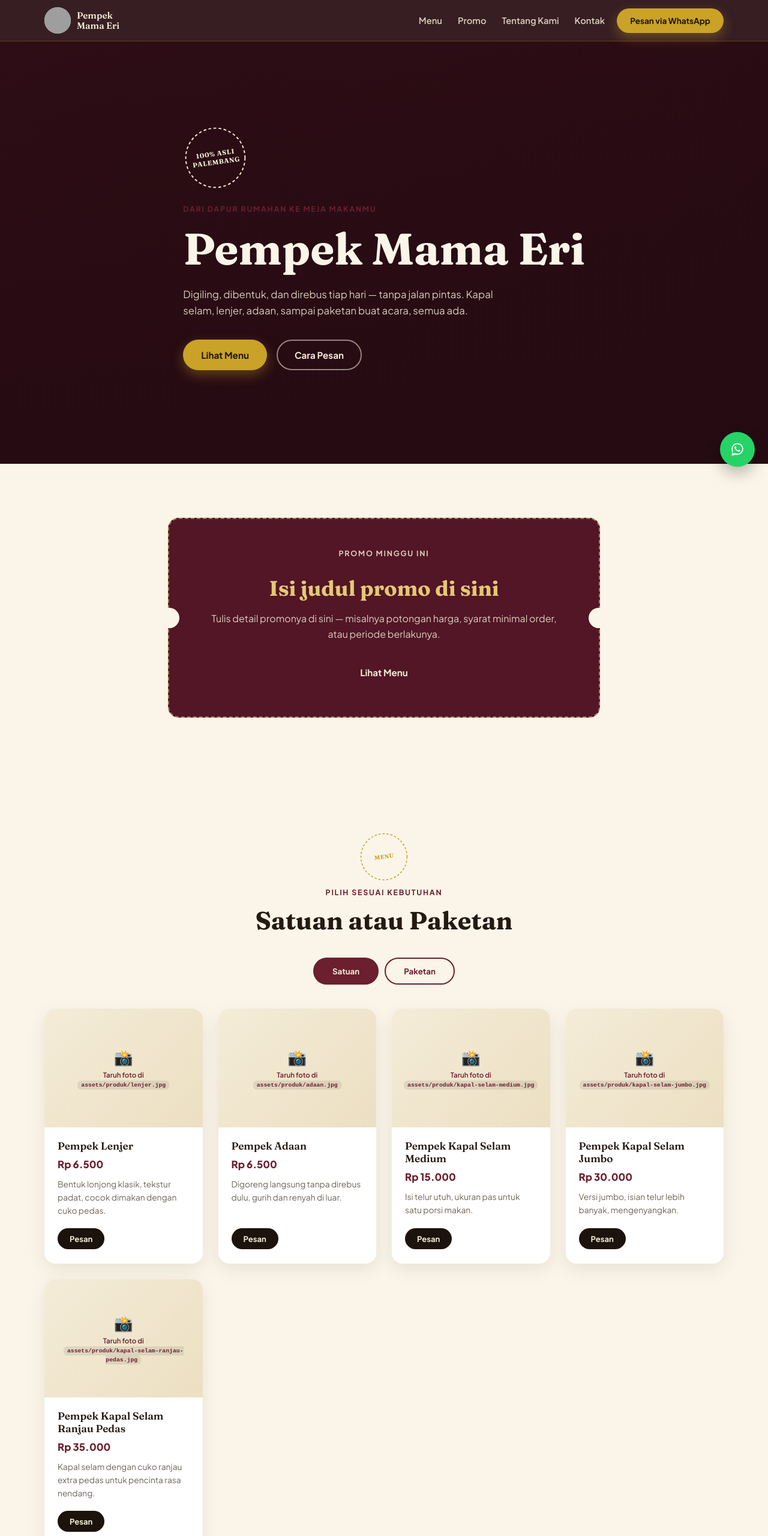
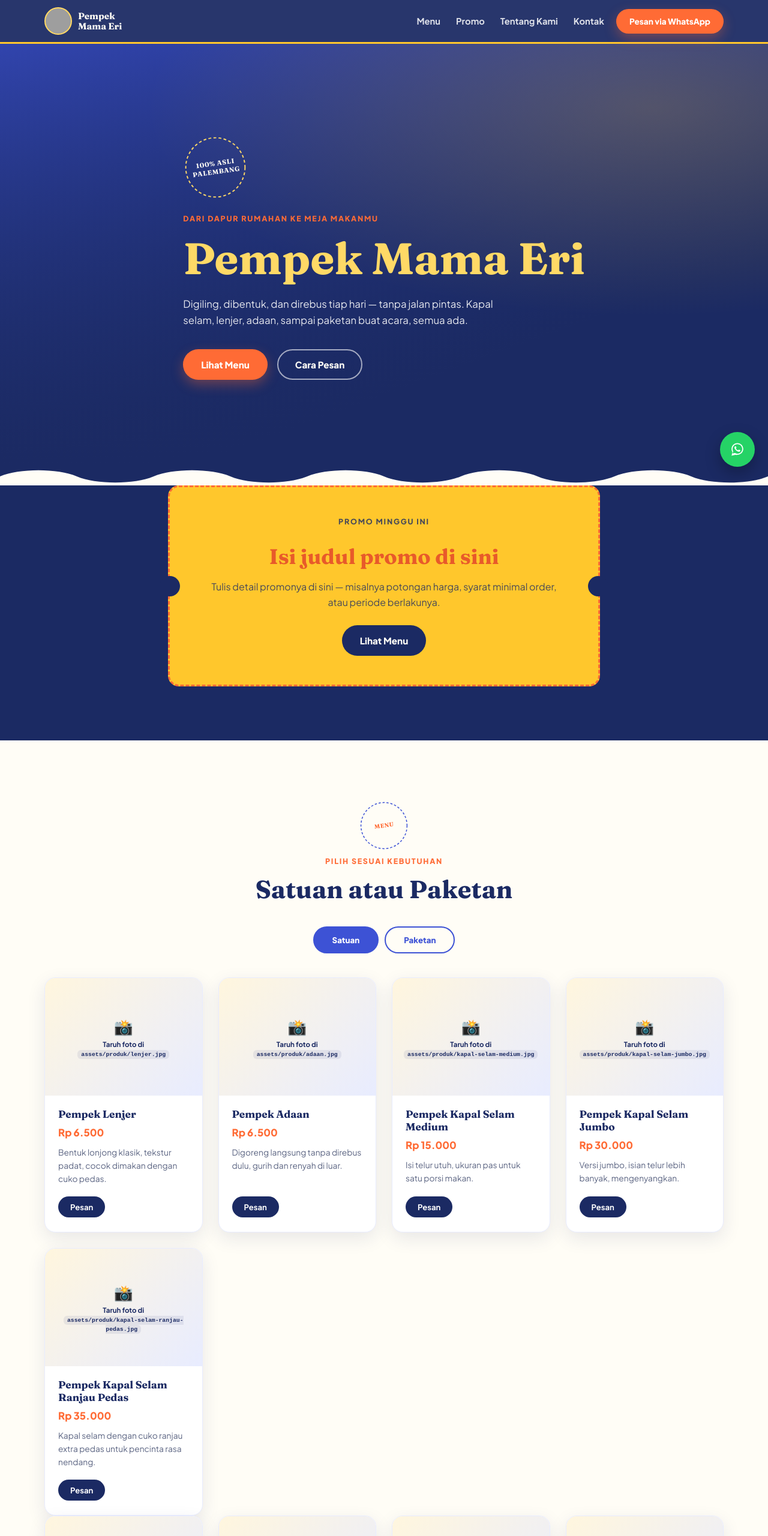
Before and after one commit to halogege/pempek-mama-eri, a plain HTML site: page index.html in a window 1280 px wide. Shown: the top 2560 px of the page at 60% size. Drawn offline with Linux system fonts and the light colour scheme; grey boxes are pictures that could not be loaded.

Commit message:
Add files via upload

```diff
--- a/assets/script.js
+++ b/assets/script.js
@@ -22,9 +22,12 @@ const CONFIG = {
   ],
 
   paket: [
-    { key: "paket-10pcs", nama: "Paket Per 10 Pcs (Lenjer, Adaan, Kulit, Selam Mini)", harga: "Rp 60.000 – Rp 65.000", desc: "Bisa pilih satu jenis: Lenjer, Adaan, Kulit, atau Mini — pas buat cemilan rame-rame." },
-    { key: "paket-50-100rb", nama: "Paket Pempek Palembang Campur (50–100rb)", harga: "Rp 50.000 – Rp 100.000", desc: "Campuran lengkap plus cuko, mie, timun, dan cabai rawit." },
-    { key: "paket-300-500rb", nama: "Paket Pempek Palembang Campur (300–500rb)", harga: "Rp 300.000 – Rp 500.000", desc: "Ukuran besar untuk acara/arisan/kantor. Pre-order, dikirim dalam 3 hari." }
+    { key: "paket-50rb", nama: "Paket Pempek Palembang Campur 50rb", harga: "Rp 50.000", desc: "Campuran lengkap plus cuko, mie, timun, dan cabai rawit — pas buat 1-2 orang." },
+    { key: "paket-100rb", nama: "Paket Pempek Palembang Campur 100rb", harga: "Rp 100.000", desc: "Isi lebih banyak dari paket 50rb, cocok buat berdua atau nemenin ngumpul kecil." },
+    { key: "paket-150rb", nama: "Paket Pempek Palembang Campur 150rb", harga: "Rp 150.000", desc: "Porsi lebih besar, pas buat keluarga kecil atau teman kantor." },
+    { key: "paket-250rb", nama: "Paket Pempek Palembang Campur 250rb", harga: "Rp 250.000", desc: "Cocok buat acara kumpul-kumpul dengan tamu lebih banyak." },
+    { key: "paket-300rb", nama: "Paket Pempek Palembang Campur 300rb", harga: "Rp 300.000", desc: "Ukuran besar untuk acara/arisan/kantor. Pre-order, dikirim dalam 3 hari." },
+    { key: "paket-500rb", nama: "Paket Pempek Palembang Campur 500rb", harga: "Rp 500.000", desc: "Paket paling besar, cocok untuk acara besar/kantor. Pre-order, dikirim dalam 3 hari." }
   ]
 };
 
--- a/assets/style.css
+++ b/assets/style.css
@@ -1,19 +1,20 @@
 /* =========================================================
    Pempek Mama Eri — design tokens
-   Palet terinspirasi songket Palembang: maroon tua + benang emas,
-   dengan aksen cokelat gelap ala cuko.
+   Palet diambil langsung dari logo: kuning ceria, biru,
+   dan oranye — biar konsisten sama identitas brand.
 ========================================================= */
 :root{
-  --maroon-950: #260b12;
-  --maroon-900: #3a1019;
-  --maroon-800: #521626;
-  --maroon-700: #6b1f2f;
-  --gold-500:   #c9a227;
-  --gold-300:   #e4c874;
-  --cuko-900:   #1c130c;
-  --cream-100:  #f4ecd8;
-  --cream-050:  #faf5e8;
-  --ink:        #241a12;
+  --navy-900:   #1B2A63;
+  --navy-800:   #223485;
+  --blue-600:   #3D52D5;
+  --blue-100:   #E8ECFF;
+  --yellow-500: #FFC72C;
+  --yellow-400: #FFD966;
+  --yellow-100: #FFF6DE;
+  --orange-500: #FF6B35;
+  --orange-600: #E85A2A;
+  --cream-050:  #FFFDF6;
+  --ink:        #1B2A63;
 
   --font-display: "Fraunces", serif;
   --font-body: "Plus Jakarta Sans", sans-serif;
@@ -30,13 +31,14 @@ body{
   color: var(--ink);
   background: var(--cream-050);
   -webkit-font-smoothing: antialiased;
+  overflow-x: hidden;
 }
 img{ max-width:100%; display:block; }
 h1,h2,h3{ font-family: var(--font-display); margin:0; }
 p{ margin:0; line-height:1.6; }
 a{ color:inherit; text-decoration:none; }
 code{
-  background: rgba(0,0,0,.08);
+  background: rgba(27,42,99,.08);
   padding: 2px 6px;
   border-radius: 6px;
   font-size: .85em;
@@ -51,13 +53,13 @@ code{
   font-size: .78rem;
   letter-spacing: .14em;
   text-transform: uppercase;
-  font-weight: 700;
-  color: var(--maroon-700);
+  font-weight: 800;
+  color: var(--orange-500);
   margin-bottom: 10px;
 }
-.eyebrow-dark{ color: var(--maroon-900); }
-.eyebrow-light{ color: var(--gold-300); }
-h2.light{ color: var(--cream-100); }
+.eyebrow-dark{ color: var(--orange-600); }
+.eyebrow-light{ color: var(--yellow-400); }
+h2.light{ color: var(--cream-050); }
 
 /* ---------- buttons ---------- */
 .btn{
@@ -67,7 +69,7 @@ h2.light{ color: var(--cream-100); }
   gap:8px;
   padding: 14px 28px;
   border-radius: 999px;
-  font-weight: 700;
+  font-weight: 800;
   font-size: .95rem;
   border: 2px solid transparent;
   cursor:pointer;
@@ -75,23 +77,24 @@ h2.light{ color: var(--cream-100); }
   white-space: nowrap;
 }
 .btn:hover{ transform: translateY(-2px); }
-.btn:focus-visible{ outline: 3px solid var(--gold-300); outline-offset: 3px; }
+.btn:focus-visible{ outline: 3px solid var(--blue-600); outline-offset: 3px; }
 .btn-gold{
-  background: var(--gold-500);
-  color: var(--cuko-900);
-  box-shadow: 0 8px 20px rgba(201,162,39,.35);
+  background: var(--orange-500);
+  color: #fff;
+  box-shadow: 0 8px 20px rgba(255,107,53,.35);
 }
-.btn-gold:hover{ box-shadow: 0 12px 26px rgba(201,162,39,.45); }
+.btn-gold:hover{ background: var(--orange-600); box-shadow: 0 12px 26px rgba(255,107,53,.45); }
 .btn-outline{
   background: transparent;
-  border-color: rgba(244,236,216,.55);
-  color: var(--cream-100);
+  border-color: rgba(255,255,255,.6);
+  color: var(--cream-050);
 }
-.btn-outline:hover{ border-color: var(--gold-300); color: var(--gold-300); }
+.btn-outline:hover{ border-color: var(--yellow-400); color: var(--yellow-400); }
 .btn-maroon{
-  background: var(--maroon-800);
-  color: var(--cream-100);
+  background: var(--navy-900);
+  color: var(--cream-050);
 }
+.btn-maroon:hover{ background: var(--navy-800); }
 
 /* ---------- stamp / seal signature element ---------- */
 .stamp{
@@ -103,7 +106,7 @@ h2.light{ color: var(--cream-100); }
 .stamp-ring{
   position:absolute; inset:0;
   width:100%; height:100%;
-  color: var(--gold-500);
+  color: var(--blue-600);
 }
 .stamp-ring circle{
   fill:none;
@@ -117,22 +120,33 @@ h2.light{ color: var(--cream-100); }
   font-size: .68rem;
   letter-spacing: .06em;
   text-align:center;
-  color: var(--gold-500);
+  color: var(--orange-500);
   line-height: 1.25;
   transform: rotate(-8deg);
 }
 .stamp-hero{ margin-bottom: 22px; }
-.stamp-hero .stamp-ring, .stamp-hero .stamp-text{ color: var(--cream-100); }
+.stamp-hero .stamp-ring{ color: var(--yellow-400); }
+.stamp-hero .stamp-text{ color: var(--cream-050); }
 .stamp-small{ width:84px; height:84px; margin-bottom:8px; }
 .stamp-small .stamp-text{ font-size:.6rem; }
-.stamp-light .stamp-ring, .stamp-light .stamp-text{ color: var(--gold-300); }
+.stamp-light .stamp-ring{ color: var(--yellow-400); }
+.stamp-light .stamp-text{ color: var(--yellow-400); }
+
+/* ---------- scallop divider (echoes the wavy edge of the logo) ---------- */
+.scallop{
+  display:block;
+  width:100%;
+  height: 34px;
+  line-height:0;
+}
+.scallop svg{ width:100%; height:100%; display:block; }
 
 /* ---------- nav ---------- */
 .nav{
   position: sticky; top:0; z-index: 50;
-  background: rgba(38,11,18,.92);
+  background: rgba(27,42,99,.94);
   backdrop-filter: blur(8px);
-  border-bottom: 1px solid rgba(201,162,39,.25);
+  border-bottom: 3px solid var(--yellow-500);
 }
 .nav-inner{
   max-width: var(--container);
@@ -142,43 +156,44 @@ h2.light{ color: var(--cream-100); }
 }
 .brand{ display:flex; align-items:center; gap:10px; margin-right:auto; }
 .brand-mark{
-  width:44px; height:44px; border-radius:50%;
-  background: var(--cream-100);
+  width:46px; height:46px; border-radius:50%;
+  background: var(--yellow-500);
   overflow:hidden;
   display:flex; align-items:center; justify-content:center;
   flex-shrink:0;
+  border: 2px solid var(--yellow-400);
 }
 .brand-mark img{ width:100%; height:100%; object-fit:cover; }
 .brand-name{
   font-family: var(--font-display);
-  font-weight:600;
+  font-weight:700;
   font-size: .95rem;
   line-height:1.15;
-  color: var(--cream-100);
+  color: var(--cream-050);
 }
 .nav-links{ display:flex; gap:26px; }
 .nav-links a{
-  color: rgba(244,236,216,.85);
-  font-size:.92rem; font-weight:600;
+  color: rgba(255,255,255,.85);
+  font-size:.92rem; font-weight:700;
 }
-.nav-links a:hover{ color: var(--gold-300); }
+.nav-links a:hover{ color: var(--yellow-400); }
 .nav-cta{ padding: 10px 20px; font-size:.85rem; }
 .hamburger{
   display:none; flex-direction:column; gap:5px;
   background:none; border:none; cursor:pointer; padding:6px;
 }
-.hamburger span{ width:24px; height:2px; background: var(--cream-100); border-radius:2px; }
+.hamburger span{ width:24px; height:2px; background: var(--cream-050); border-radius:2px; }
 
 @media (max-width: 860px){
   .nav-links{
     position:absolute; top:100%; left:0; right:0;
-    background: var(--maroon-950);
+    background: var(--navy-900);
     flex-direction:column; gap:0;
     max-height:0; overflow:hidden;
     transition: max-height .25s ease;
   }
   .nav-links.open{ max-height: 260px; }
-  .nav-links a{ padding: 16px 24px; border-top: 1px solid rgba(255,255,255,.08); }
+  .nav-links a{ padding: 16px 24px; border-top: 1px solid rgba(255,255,255,.1); }
   .nav-cta{ display:none; }
   .hamburger{ display:flex; }
 }
@@ -189,60 +204,61 @@ h2.light{ color: var(--cream-100); }
   min-height: 88vh;
   display:flex; align-items:center;
   overflow:hidden;
-  background: var(--maroon-950);
+  background: linear-gradient(160deg, var(--blue-600) 0%, var(--navy-900) 70%);
 }
 .hero-bg{
   position:absolute; inset:0;
   background-size: cover;
   background-position:center;
-  opacity: .55;
+  opacity: .38;
+  mix-blend-mode: luminosity;
 }
 .hero-overlay{
   position:absolute; inset:0;
   background:
-    radial-gradient(120% 90% at 15% 20%, rgba(38,11,18,.35), transparent 60%),
-    linear-gradient(180deg, rgba(38,11,18,.55) 0%, rgba(38,11,18,.88) 78%, var(--maroon-950) 100%);
+    radial-gradient(120% 90% at 85% 15%, rgba(255,199,44,.22), transparent 55%),
+    linear-gradient(180deg, rgba(27,42,99,.35) 0%, rgba(27,42,99,.82) 78%, var(--navy-900) 100%);
 }
 .hero-content{
   position:relative; z-index:2;
   max-width: var(--container);
   margin: 0 auto;
-  padding: 80px 24px 96px;
-  color: var(--cream-100);
+  padding: 80px 24px 72px;
+  color: var(--cream-050);
 }
 .hero-content h1{
   font-size: clamp(2.6rem, 6vw, 4.6rem);
   font-weight:700;
-  color: var(--cream-050);
+  color: var(--yellow-400);
   margin-bottom: 18px;
 }
 .hero-sub{
   max-width: 560px;
   font-size: 1.05rem;
-  color: rgba(244,236,216,.85);
+  color: rgba(255,255,255,.88);
   margin-bottom: 34px;
 }
 .hero-actions{ display:flex; gap:16px; flex-wrap:wrap; }
 
 /* ---------- promo coupon ---------- */
-.promo{ padding: 90px 24px; display:flex; justify-content:center; background: var(--cream-050); }
+.promo{ padding: 0 24px 90px; display:flex; justify-content:center; background: var(--navy-900); margin-top:-2px; }
 .coupon{
   position:relative;
   max-width: 720px;
   width:100%;
-  background: var(--maroon-800);
-  color: var(--cream-100);
+  background: var(--yellow-500);
+  color: var(--navy-900);
   border-radius: var(--radius);
   padding: 48px 56px;
   text-align:center;
-  border: 2px dashed rgba(228,200,116,.55);
+  border: 3px dashed var(--orange-500);
 }
-.coupon h2{ font-size: clamp(1.6rem,3vw,2.2rem); margin: 6px 0 16px; color: var(--gold-300); }
-.coupon p{ color: rgba(244,236,216,.85); margin-bottom: 26px; }
+.coupon h2{ font-size: clamp(1.6rem,3vw,2.2rem); margin: 6px 0 16px; color: var(--orange-600); }
+.coupon p{ color: rgba(27,42,99,.8); margin-bottom: 26px; }
 .coupon-notch{
   position:absolute; top:50%; transform:translateY(-50%);
   width: 34px; height: 34px; border-radius:50%;
-  background: var(--cream-050);
+  background: var(--navy-900);
 }
 .coupon-notch-left{ left:-17px; }
 .coupon-notch-right{ right:-17px; }
@@ -252,19 +268,19 @@ h2.light{ color: var(--cream-100); }
 .section-head{ text-align:center; margin-bottom: 36px; display:flex; flex-direction:column; align-items:center; }
 .section-head h2{ font-size: clamp(1.9rem,4vw,2.6rem); }
 
-.tabs{ display:flex; justify-content:center; gap:10px; margin-bottom: 40px; }
+.tabs{ display:flex; justify-content:center; gap:10px; margin-bottom: 40px; flex-wrap:wrap; }
 .tab{
   padding: 12px 30px;
   border-radius: 999px;
-  border: 2px solid var(--maroon-700);
+  border: 2px solid var(--blue-600);
   background: transparent;
-  color: var(--maroon-700);
-  font-weight:700;
+  color: var(--blue-600);
+  font-weight:800;
   font-family: var(--font-body);
   cursor:pointer;
   transition: background .2s ease, color .2s ease;
 }
-.tab.active{ background: var(--maroon-700); color: var(--cream-100); }
+.tab.active{ background: var(--blue-600); color: #fff; }
 
 .product-grid{
   display:grid;
@@ -275,14 +291,15 @@ h2.light{ color: var(--cream-100); }
   background:#fff;
   border-radius: var(--radius);
   overflow:hidden;
-  box-shadow: 0 10px 30px rgba(38,11,18,.08);
+  box-shadow: 0 10px 30px rgba(27,42,99,.1);
   display:flex; flex-direction:column;
   transition: transform .2s ease, box-shadow .2s ease;
+  border: 1px solid var(--blue-100);
 }
-.card:hover{ transform: translateY(-6px); box-shadow: 0 16px 36px rgba(38,11,18,.14); }
+.card:hover{ transform: translateY(-6px); box-shadow: 0 16px 36px rgba(27,42,99,.16); }
 .card-media{
   aspect-ratio: 4/3;
-  background: linear-gradient(135deg, var(--cream-100), #ecdfc2);
+  background: linear-gradient(135deg, var(--yellow-100), var(--blue-100));
   position:relative;
   overflow:hidden;
 }
@@ -292,26 +309,26 @@ h2.light{ color: var(--cream-100); }
   display:flex; align-items:center; justify-content:center;
   flex-direction:column; gap:6px;
   padding: 14px; text-align:center;
-  color: var(--maroon-700);
+  color: var(--navy-900);
   font-size:.72rem;
-  font-weight:600;
+  font-weight:700;
 }
 .placeholder-note span.emoji{ font-size:1.6rem; }
 .card-body{ padding: 20px 22px 24px; display:flex; flex-direction:column; gap:8px; flex:1; }
-.card-body h3{ font-size: 1.08rem; font-weight:600; }
-.card-price{ color: var(--maroon-700); font-weight:800; font-size:1.05rem; }
-.card-desc{ font-size:.86rem; color:#6b6558; flex:1; }
+.card-body h3{ font-size: 1.08rem; font-weight:700; }
+.card-price{ color: var(--orange-500); font-weight:800; font-size:1.05rem; }
+.card-desc{ font-size:.86rem; color:#5b6482; flex:1; }
 .card-cta{
   margin-top:10px;
   align-self:flex-start;
   padding: 9px 20px;
   font-size:.82rem;
-  background: var(--cuko-900);
-  color: var(--cream-100);
+  background: var(--navy-900);
+  color: #fff;
   border-radius: 999px;
   font-weight:700;
 }
-.card-cta:hover{ background: var(--maroon-800); }
+.card-cta:hover{ background: var(--blue-600); }
 
 /* ---------- about ---------- */
 .about{
@@ -327,13 +344,13 @@ h2.light{ color: var(--cream-100); }
   border-radius: var(--radius);
   overflow:hidden;
   aspect-ratio: 4/5;
-  background: linear-gradient(135deg, var(--cream-100), #ecdfc2);
+  background: linear-gradient(135deg, var(--yellow-100), var(--blue-100));
   position:relative;
 }
 .about-media img{ width:100%; height:100%; object-fit:cover; }
 .about h2{ font-size: clamp(1.7rem,3.4vw,2.3rem); margin-bottom:18px; }
-.about-copy p{ margin-bottom:14px; color:#4a4337; }
-.about-note{ font-size:.8rem; color: var(--maroon-700); font-style: italic; }
+.about-copy p{ margin-bottom:14px; color:#454f6e; }
+.about-note{ font-size:.8rem; color: var(--orange-500); font-style: italic; }
 
 @media (max-width: 820px){
   .about{ grid-template-columns: 1fr; }
@@ -341,8 +358,8 @@ h2.light{ color: var(--cream-100); }
 
 /* ---------- contact ---------- */
 .contact{
-  background: var(--maroon-950);
-  color: var(--cream-100);
+  background: var(--navy-900);
+  color: var(--cream-050);
   padding: 100px 24px;
 }
 .contact .section-head{ margin-bottom: 48px; }
@@ -358,31 +375,32 @@ h2.light{ color: var(--cream-100); }
 .info-label{
   display:block;
   font-size:.75rem; letter-spacing:.12em; text-transform:uppercase;
-  color: var(--gold-300); font-weight:700; margin-bottom:8px;
+  color: var(--yellow-400); font-weight:800; margin-bottom:8px;
 }
-.info-row p{ color: rgba(244,236,216,.85); margin-bottom:10px; }
-.link-arrow{ color: var(--gold-300); font-weight:700; font-size:.9rem; }
+.info-row p{ color: rgba(255,255,255,.85); margin-bottom:10px; }
+.link-arrow{ color: var(--yellow-400); font-weight:700; font-size:.9rem; }
 .link-arrow:hover{ text-decoration: underline; }
 .map-wrap{
   border-radius: var(--radius);
   overflow:hidden;
   min-height: 320px;
-  border: 1px solid rgba(228,200,116,.3);
+  border: 1px solid rgba(255,255,255,.15);
 }
 .map-wrap iframe{ width:100%; height:100%; min-height:320px; border:0; }
 
 @media (max-width: 820px){
   .contact-grid{ grid-template-columns: 1fr; }
+  .map-wrap, .map-wrap iframe{ min-height: 240px; }
 }
 
 /* ---------- footer ---------- */
 .footer{
-  background: var(--maroon-950);
-  border-top: 1px solid rgba(228,200,116,.15);
+  background: var(--navy-900);
+  border-top: 1px solid rgba(255,255,255,.12);
   padding: 22px 24px 30px;
   text-align:center;
 }
-.footer p{ color: rgba(244,236,216,.55); font-size:.8rem; }
+.footer p{ color: rgba(255,255,255,.55); font-size:.8rem; }
 
 /* ---------- floating WA ---------- */
 .floating-wa{
@@ -402,3 +420,15 @@ h2.light{ color: var(--cream-100); }
 /* ---------- scroll reveal ---------- */
 .reveal{ opacity:0; transform: translateY(18px); transition: opacity .6s ease, transform .6s ease; }
 .reveal.in{ opacity:1; transform:none; }
+
+/* ---------- mobile fine-tuning ---------- */
+@media (max-width: 540px){
+  .hero-content{ padding: 64px 20px 56px; }
+  .coupon{ padding: 34px 24px; }
+  .coupon-notch{ display:none; }
+  .menu-section{ padding: 70px 18px 40px; }
+  .about{ margin: 10px auto 70px; }
+  .contact{ padding: 70px 18px; }
+  .tab{ padding: 10px 22px; font-size:.85rem; }
+  .floating-wa{ width:50px; height:50px; right:16px; bottom:16px; }
+}
--- a/index.html
+++ b/index.html
@@ -8,6 +8,7 @@
 <link rel="preconnect" href="https://fonts.googleapis.com">
 <link rel="preconnect" href="https://fonts.gstatic.com" crossorigin>
 <link href="https://fonts.googleapis.com/css2?family=Fraunces:ital,opsz,wght@0,9..144,400;0,9..144,600;0,9..144,700;1,9..144,500&family=Plus+Jakarta+Sans:wght@400;500;600;700;800&display=swap" rel="stylesheet">
+<link rel="icon" type="image/png" href="assets/logo.png">
 <link rel="stylesheet" href="assets/style.css">
 </head>
 <body>
@@ -57,6 +58,12 @@
     </div>
   </div>
 </section>
+
+<div class="scallop" aria-hidden="true">
+  <svg viewBox="0 0 400 20" preserveAspectRatio="none" xmlns="http://www.w3.org/2000/svg">
+    <path d="M0,0 H400 V10 C390,18 370,18 360,10 C350,2 330,2 320,10 C310,18 290,18 280,10 C270,2 250,2 240,10 C230,18 210,18 200,10 C190,2 170,2 160,10 C150,18 130,18 120,10 C110,2 90,2 80,10 C70,18 50,18 40,10 C30,2 10,2 0,10 Z" fill="#1B2A63"/>
+  </svg>
+</div>
 
 <!-- ===== PROMO ===== -->
 <section class="promo" id="promo">
```
Also changed, not shown: 2 other files.
